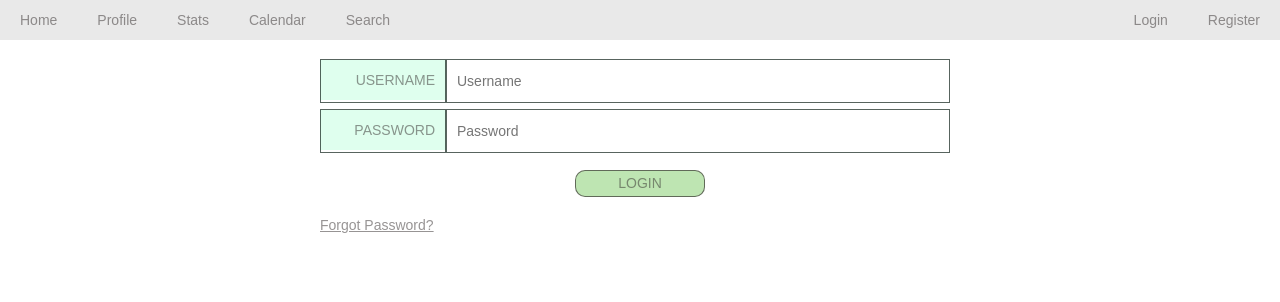
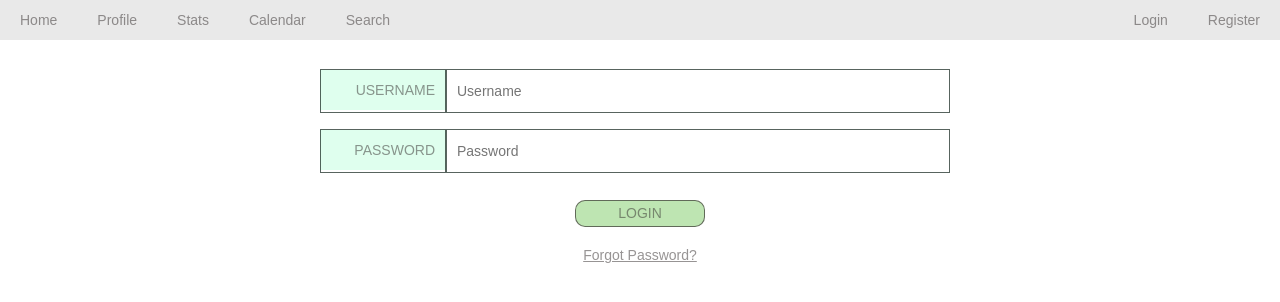
Before and after one commit to chrisgo2286/run-log, a React (Create React App) app in the folder frontend/: page /login in a window 1280 px wide. Shown: the top 302 px of the page. Built offline with nearby package versions, Linux system fonts and the light colour scheme.

Commit message:
Frontend: updated css for password reset page

```diff
--- a/frontend/src/components/login/login.css
+++ b/frontend/src/components/login/login.css
@@ -1,4 +1,7 @@
 .login {
+    display: flex;
+    flex-direction: column;
+    justify-content: center;
     width: 50%;
     margin: 10px auto;
 }
@@ -7,3 +10,7 @@
     width: 20%;
     margin: 20px auto;
 }
+
+.login .password-reset-link {
+    text-align: center;
+}
--- a/frontend/src/components/login/login.jsx
+++ b/frontend/src/components/login/login.jsx
@@ -39,7 +39,9 @@ export default function Login () {
         <div className="login">
             <LoginFields fields={ credentials } setFields={ setCredentials } />
             <Button onClick={ handleSubmit } label='Login' data-cy='login-btn'/>
-            <Link to='/password_reset'>Forgot Password?</Link>
+            <div className='password-reset-link'>
+                <Link to='/password_reset'>Forgot Password?</Link>
+            </div>
             <ValidationErrors errors={ errors } />
         </div>
     )
--- /dev/null
+++ b/frontend/src/components/passwordReset/passwordReset.css
@@ -0,0 +1,13 @@
+.password-reset {
+    width: 50%;
+    margin: auto;
+}
+
+.password-reset h1 {
+    font-size: 15px;
+    margin: 50px 0px 20px 0px;
+}
+
+.password-reset .button {
+    margin: 20px auto;
+}
--- a/frontend/src/components/passwordReset/passwordReset.jsx
+++ b/frontend/src/components/passwordReset/passwordReset.jsx
@@ -2,6 +2,7 @@ import { useState } from 'react';
 import Input from '../miscComponents/input/input';
 import Button from '../miscComponents/button/button';
 import { resetPassword } from '../../misc/apiCalls';
+import './passwordReset.css';
 
 export default function PasswordReset () {
     const [ fields, setFields ] = useState({ email: '' })
@@ -17,8 +18,8 @@ export default function PasswordReset () {
     }
 
     return (
-        <main>
-            <h1>Enter you email to reset your password.</h1>
+        <main className='password-reset'>
+            <h1>Enter your email to reset your password.</h1>
             <Input
                 type='text'
                 name='email'
```
